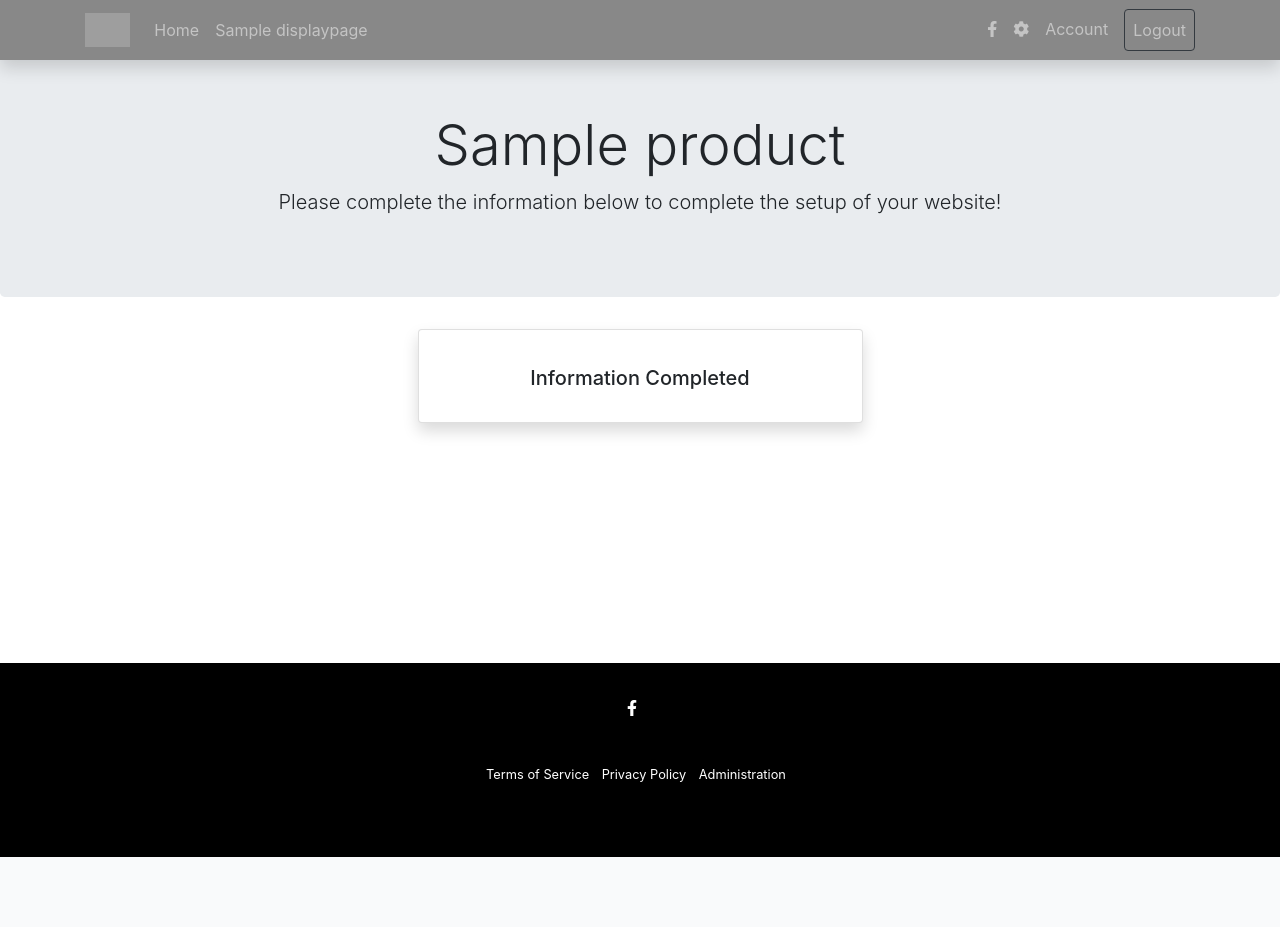
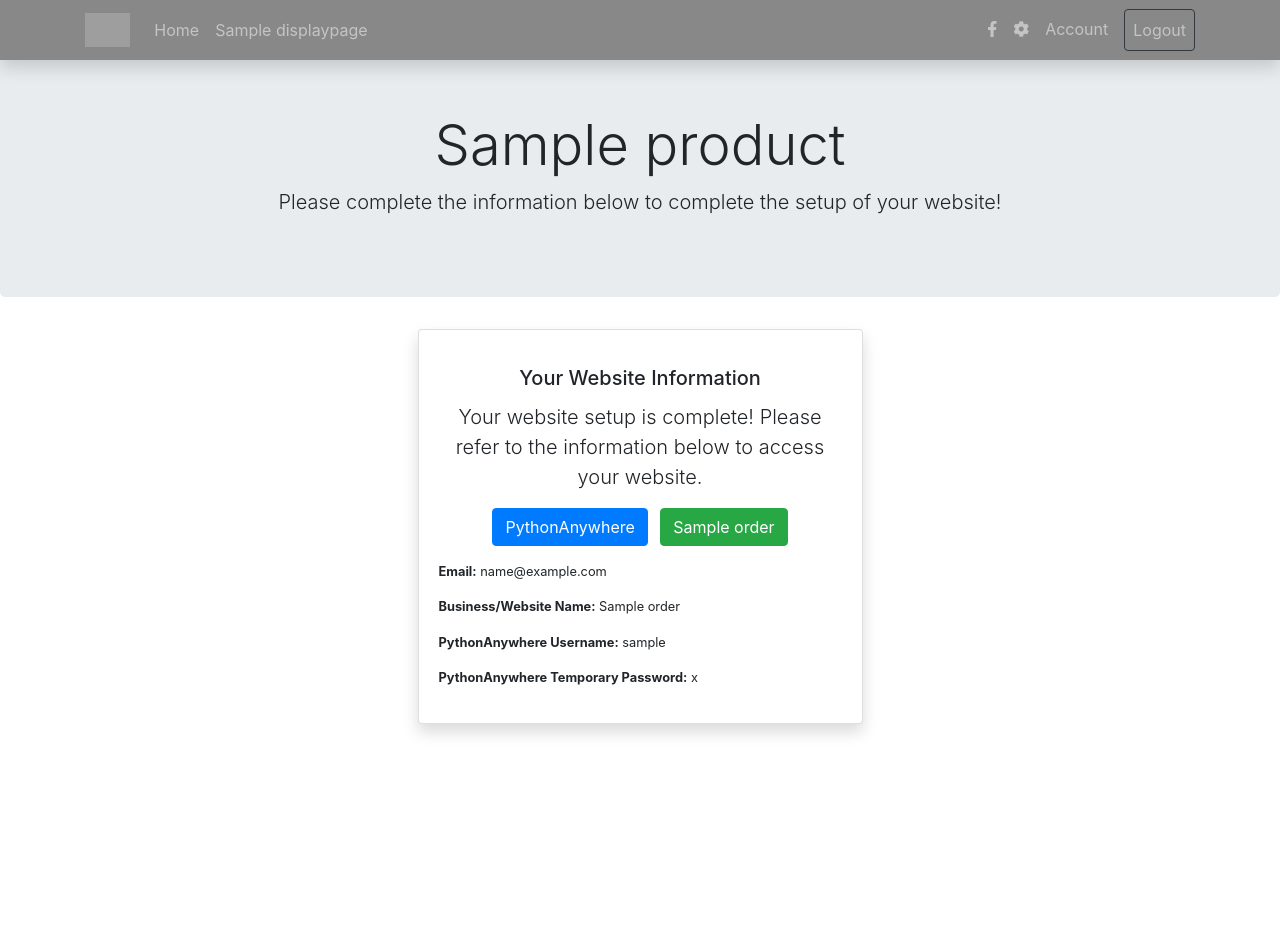
Before and after one commit to mia-k-monaghan/fsp_shop, a Django app: page /order/1 in a window 1280 px wide. Shown: the top 927 px of the page. Before the commit the page ends 857 px from the top, so only its background shows below. Run offline with Django 3.2, Linux system fonts and the light colour scheme; a user stored in the database is signed in; tables that the repository leaves empty hold one stand-in row (values such as "Sample post"); some libraries are stand-ins or nearby versions; grey boxes are pictures that could not be loaded.

Commit message:
completed profile setup

```diff
--- a/templates/core/order_detail.html
+++ b/templates/core/order_detail.html
@@ -31,8 +31,21 @@
               <p class="small"><strong>Business/Website Name:</strong> {{object.business_name}}</p>
             </div>
             <a class="btn btn-primary mb-4" href="{% url 'users:confirm-email' orderid=object.pk %}">Send Email Confirmation</a>
+          {% elif not object.host_temporary_password or not object.host_username %}
+            <p class="card-title h5 mt-3">Account Information Complete!</p>
+            <p class="lead">Thank you for confirming your information. We're busy setting up your website now!
+              We'll notify you when setup is complete.</p>
           {% else %}
-          <p class="card-title h5 mt-3">Information Completed</p>
+            <p class="card-title h5 mt-3">Your Website Information</p>
+            <p class="lead">Your website setup is complete! Please refer to the information below to access your website.</p>
+            <a class="btn btn-primary mr-2" href="https://www.pythonanywhere.com/" target="_blank">PythonAnywhere</a>
+            <a class="btn btn-success" href="https://{{object.host_username}}.pythonanywhere.com" target="_blank">{{object.business_name}}</a>
+            <div class="card-text text-left mt-3">
+              <p class="small"><strong>Email:</strong> {{object.email}}</p>
+              <p class="small"><strong>Business/Website Name:</strong> {{object.business_name}}</p>
+              <p class="small"><strong>PythonAnywhere Username:</strong> {{object.host_username}}</p>
+              <p class="small"><strong>PythonAnywhere Temporary Password:</strong> {{object.host_temporary_password}}</p>
+            </div>
           {% endif %}
         </div>
       </div>
```
